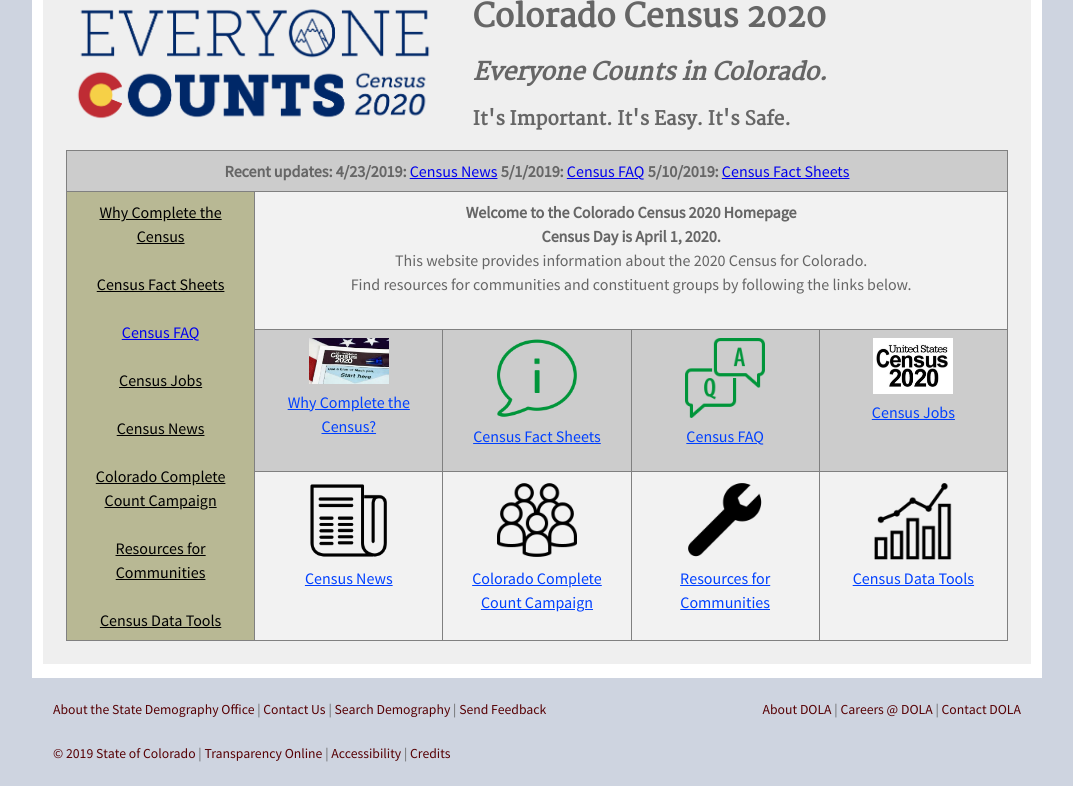
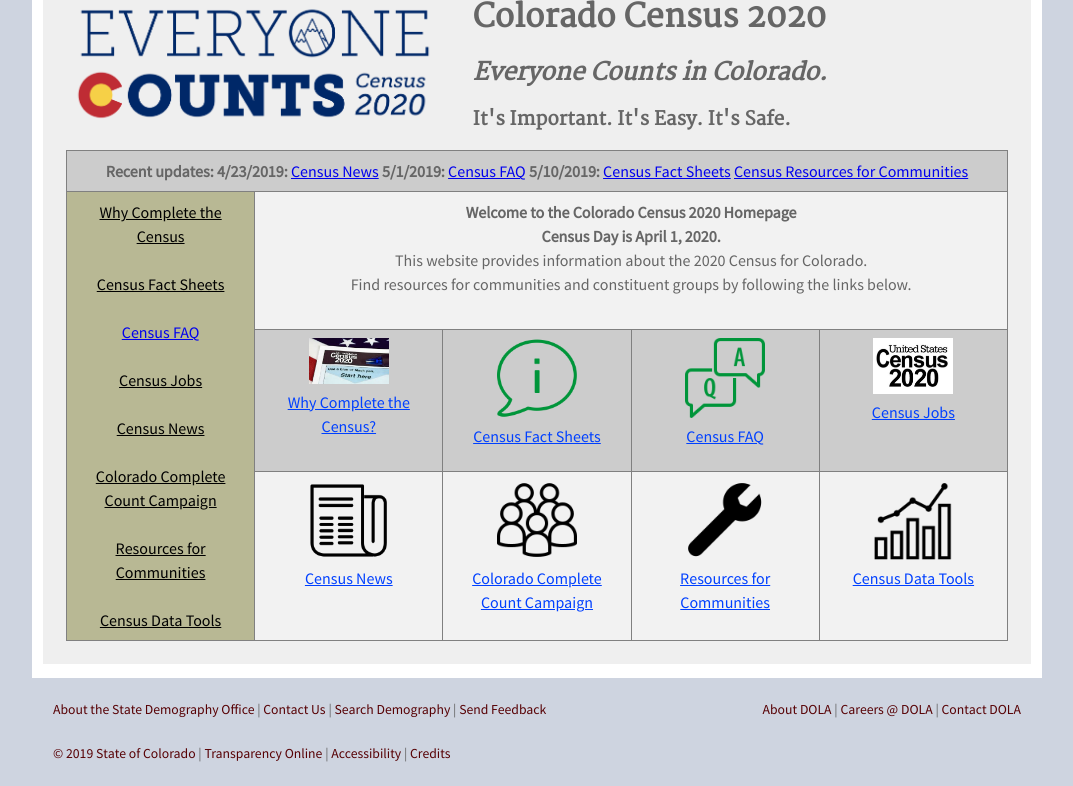
Before and after one commit to TBleess/Website_New, a Jekyll site: the page built from pages/5_CensusACS/census_2020_main.html, in a window 1280 px wide and 900 px high, scrolled down 851 px, cut to the strip 114-900 px from the top of the window. Shown: the whole strip, without its empty margins (103-1176 px from the left). Built offline with Jekyll 4.4.1, drawn with Linux system fonts in a browser that asks for light colours.

Commit message:
Update census_2020_main.html

```diff
--- a/pages/5_CensusACS/census_2020_main.html
+++ b/pages/5_CensusACS/census_2020_main.html
@@ -71,6 +71,7 @@
 			<b>4/23/2019:</b>  <a href='https://demography.dola.colorado.gov/census-acs/2020-news/'> Census News</a>
 			<b>5/1/2019:</b> <a href='https://demography.dola.colorado.gov/census-acs/2020-faq/'>Census FAQ</a>
 			<b>5/10/2019:</b> <a href='https://demography.dola.colorado.gov/census-acs/2020-factsheets/'>Census Fact Sheets</a>
+			<a href='https://demography.dola.colorado.gov/census-acs/2020-resources/'>Census Resources for Communities</a>
 		</td>
                 </tr>
 		<tr>
```
